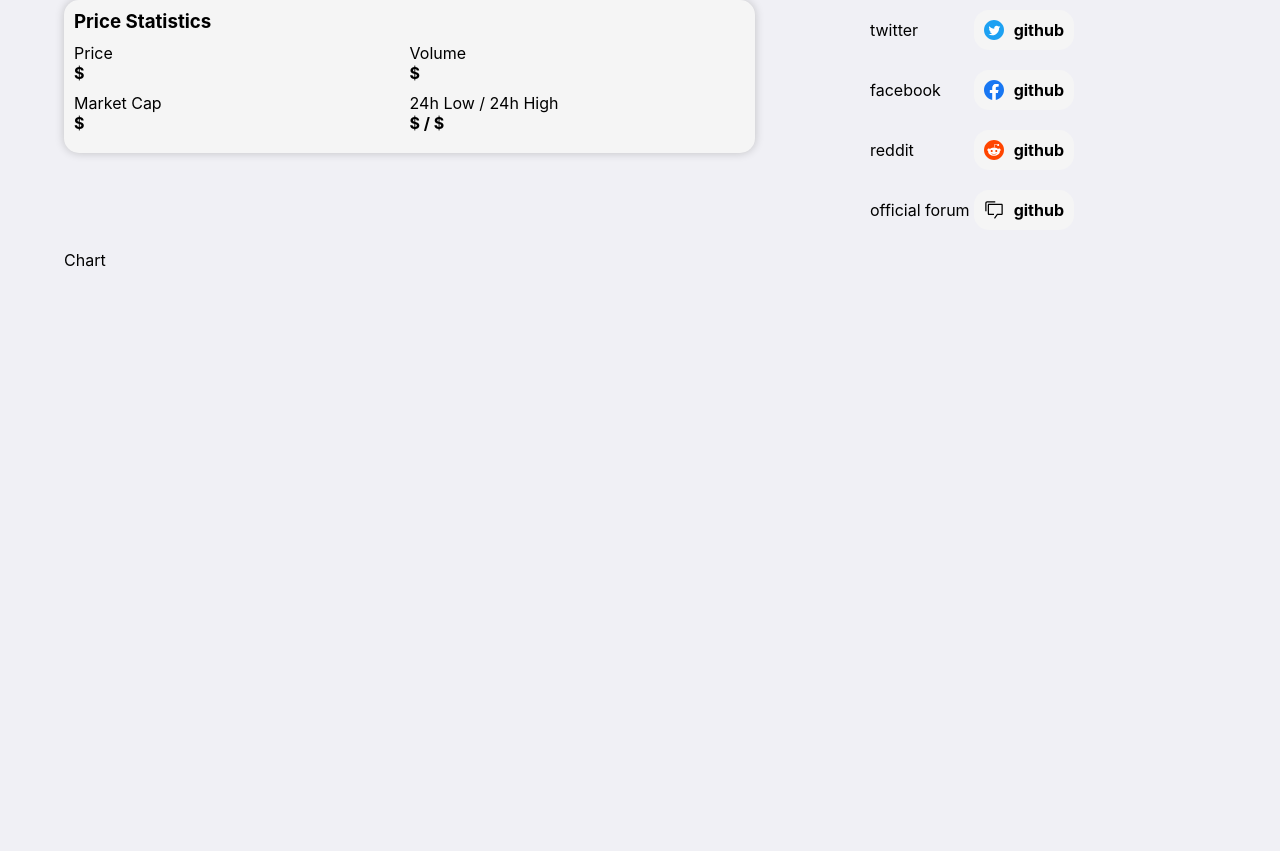
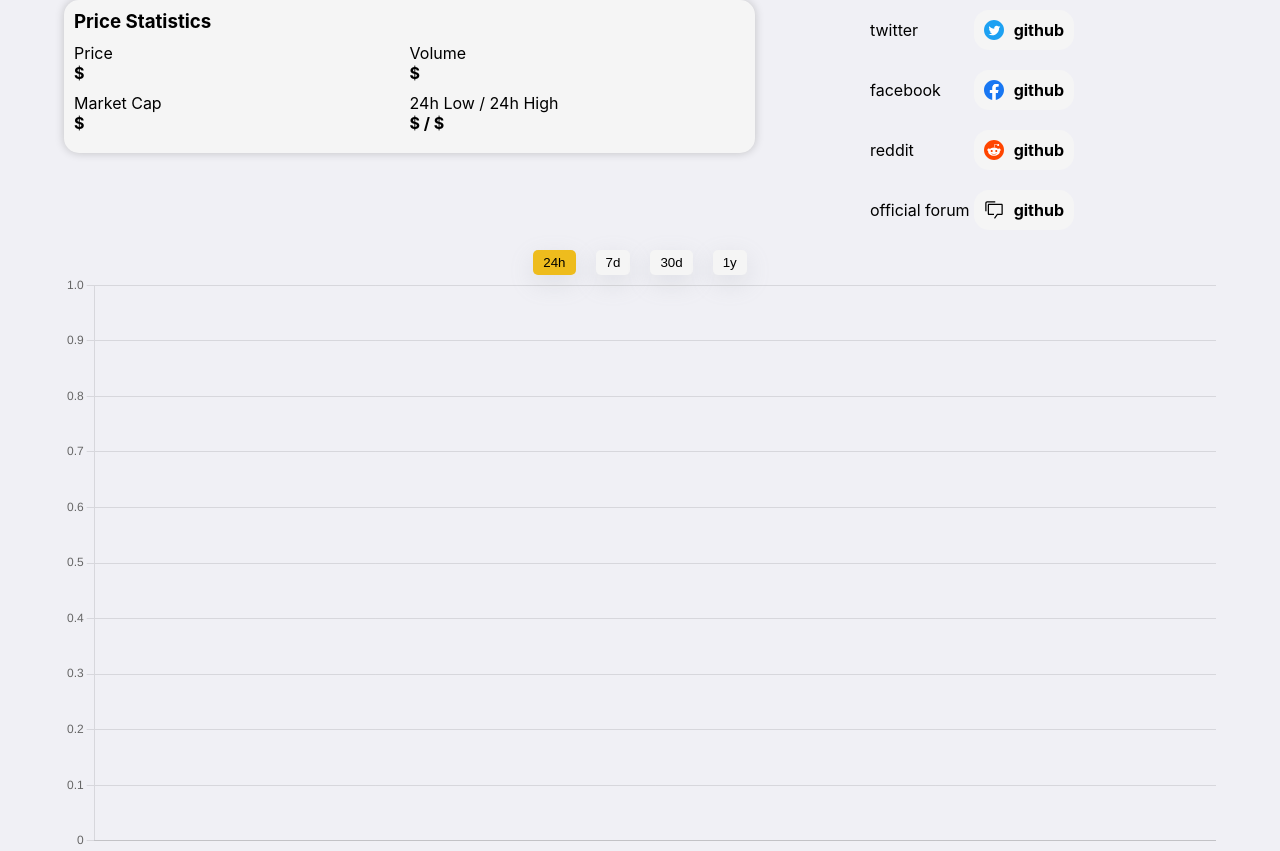
Before and after one commit to enesergun/cryptocurrency-tracker-react, a React (Create React App) app: page /coins/1 in a window 1280 px wide. Shown: the part 304-1155 px from the top of the page. Before the commit the page ends 800 px from the top, so only its background shows below. Built offline with nearby package versions, Linux system fonts and the light colour scheme; no server answers; the HTML template or start-up script is replaced by a standard one.

Commit message:
chart completed

```diff
--- a/package.json
+++ b/package.json
@@ -8,7 +8,10 @@
     "@testing-library/user-event": "^13.5.0",
     "animate.css": "^4.1.1",
     "axios": "^0.27.2",
+    "chart.js": "^3.8.0",
+    "faker": "^6.6.6",
     "react": "^18.1.0",
+    "react-chartjs-2": "^4.1.0",
     "react-dom": "^18.1.0",
     "react-router-dom": "^6.3.0",
     "react-scripts": "5.0.1",
--- a/src/Components/Chart.js
+++ b/src/Components/Chart.js
@@ -1,8 +1,80 @@
-import React from 'react'
+import  { useEffect, useState } from 'react';
 
-const Chart = () => {
+import { getCoinChart } from '../Services/cryptocurrencyService';
+import {
+  Chart as ChartJS,
+  CategoryScale,
+  LinearScale,
+  PointElement,
+  LineElement,
+} from 'chart.js';
+import { Line } from 'react-chartjs-2';
+
+
+ChartJS.register(
+  CategoryScale,
+  LinearScale,
+  PointElement,
+  LineElement,
+);
+
+
+
+const Chart = ({id}) => {
+  const [historicalData, setHistoricalData] = useState([])
+  const [days, setDays] = useState(1);
+  const [currency, setCurrency] = useState('usd');
+
+
+  useEffect(() => {
+    coinChartData();
+  }, [days]);
+
+
+  const coinChartData = async () => {
+    const res = await getCoinChart(id, currency, days);
+      setHistoricalData(res.prices);
+  }
+
+
   return (
-    <div>Chart</div>
+    <div>
+      <div className="buttons">
+        <button onClick={() => setDays(1)} className={days === 1 ? 'active' : ""}>24h</button>
+        <button onClick={() => setDays(7)} className={days === 7 ? 'active' : ""}>7d</button>
+        <button onClick={() => setDays(30)} className={days === 30 ? 'active' : ""}>30d</button>
+        <button onClick={() => setDays(365)} className={days === 365 ? 'active' : ""}>1y</button>
+      </div>
+       <Line
+              data={{
+                labels: historicalData.map((coin) => {
+                  let date = new Date(coin[0]);
+                  let time =
+                    date.getHours() > 12
+                      ? `${date.getHours() - 12}:${date.getMinutes()} PM`
+                      : `${date.getHours()}:${date.getMinutes()} AM`;
+                  return days === 1 ? time : date.toLocaleDateString();
+                }),
+
+                datasets: [
+                  {
+                    data: historicalData.map((coin) => coin[1]),
+                    label: `Price:  ${currency}`,
+                    borderColor: "#EEBC1D",
+
+                  },
+                ],
+              }}
+
+              options={{
+                elements: {
+                  point: {
+                    radius: 1.5,
+                  },
+                },
+              }}
+          />
+    </div>
   )
 }
 
--- a/src/Components/styles/ChartStyled.styled.js
+++ b/src/Components/styles/ChartStyled.styled.js
@@ -1,7 +1,17 @@
 import styled from 'styled-components'
 
 const ChartStyled = styled.div`
-
+    text-align: center;
+    button {
+        margin: 0 10px;
+        padding: 5px 10px;
+        border: none;
+        border-radius: 5px;
+        cursor: pointer;
+    }
+    .active {
+        background-color: #EEBC1D;
+    }
 `
 
 export default ChartStyled;
--- a/src/Pages/CoinDetail.js
+++ b/src/Pages/CoinDetail.js
@@ -3,6 +3,7 @@ import { useParams, Link } from 'react-router-dom';
 import Description from '../Components/Description';
 import CoinInformation from '../Components/CoinInformation';
 import Chart from '../Components/Chart';
+
 
 
 import CoinDetailStyled from '../Components/styles/CoinDetailStyled.styled';
@@ -18,6 +19,8 @@ function CoinDetail() {
   const { id } = useParams();
   const [coin, setCoin] = useState();
 
+
+
   useEffect(() => {
     coinData();
   }, [])
@@ -31,6 +34,9 @@ function CoinDetail() {
   }
 
 
+
+
+
   return (
     <CoinDetailStyled>
       <Link to="/">
@@ -42,7 +48,7 @@ function CoinDetail() {
       </IntroStyled>
 
       <ChartStyled>
-        <Chart />
+        <Chart id={id} />
       </ChartStyled>
 
 
--- a/src/Services/cryptocurrencyService.js
+++ b/src/Services/cryptocurrencyService.js
@@ -67,5 +67,23 @@ export const getCoin = async (id) => {
       }
   } catch (error) {
       console.log(error);
+  }
 }
+
+export const getCoinChart = async (id, currency = 'usd', days = 365) => {
+  try {
+      const res = await axios.get(URL.coin + `/${id}/market_chart?vs_currency=${currency}&days=${days}`);
+
+      if(res.status === 200) {
+
+      return res.data;
+      }
+      else {
+      return {
+          error: 'Data gelmedi'
+      }
+      }
+  } catch (error) {
+      console.log(error);
+  }
 }
```
Also changed, not shown: 1 other file (tests, documents, lock files or other folders).
